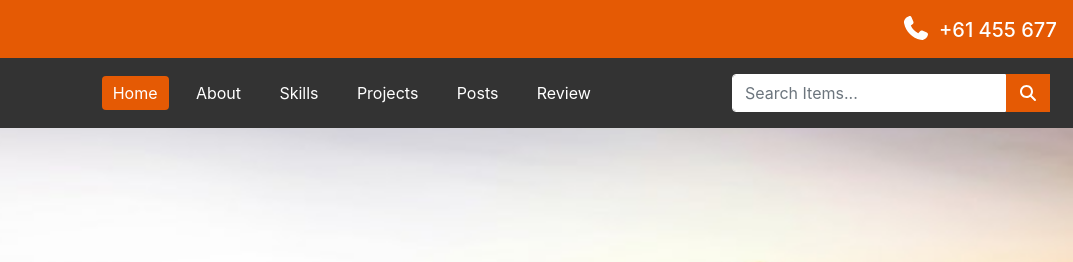
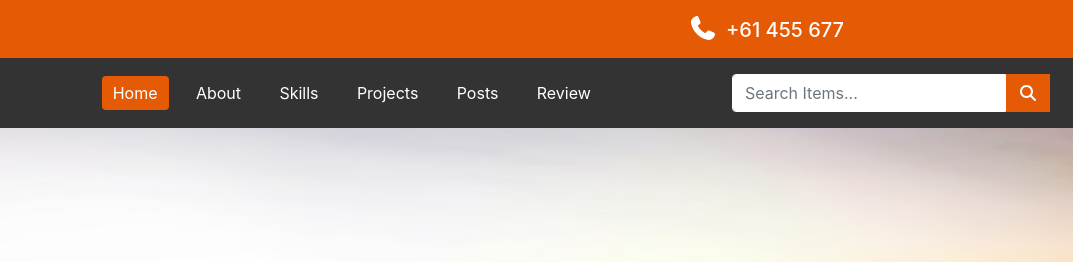
Before and after one commit to Aftabe/portpolio, a website: page index.html in a window 1280 px wide. Shown: the top 262 px of the page, 207-1280 px from the left. Drawn offline with nearby package versions, Linux system fonts and the light colour scheme; files whose address does not match are found by name; a web font is replaced by a local one.

Commit message:
column size is changed

```diff
--- a/index.html
+++ b/index.html
@@ -24,7 +24,7 @@
     <!-- top icons -->
     <div class="container-fluid py-2 px-3 icon-top">
         <div class="row">
-            <div class="col d-flex justify-content-between align-items-baseline">
+            <div class="col-10 d-flex justify-content-between align-items-baseline">
                 <div class="top-icons">
                     <a href="#" class="mx-2"><i class="fab fa-facebook top-icons__icon"></i></a>
                     <a href="#" class="mx-2"><i class="fab fa-twitter top-icons__icon"></i></a>
```
